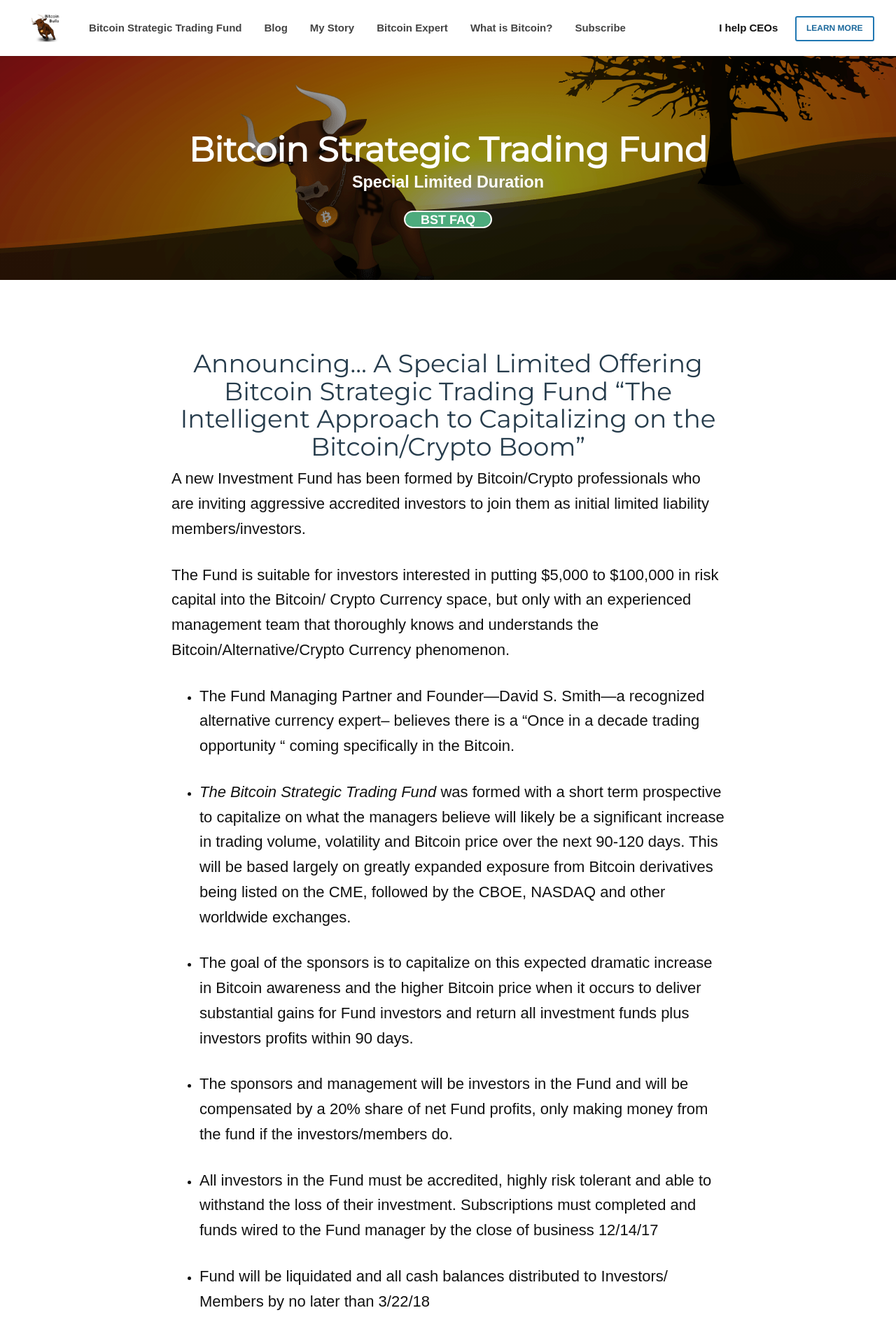
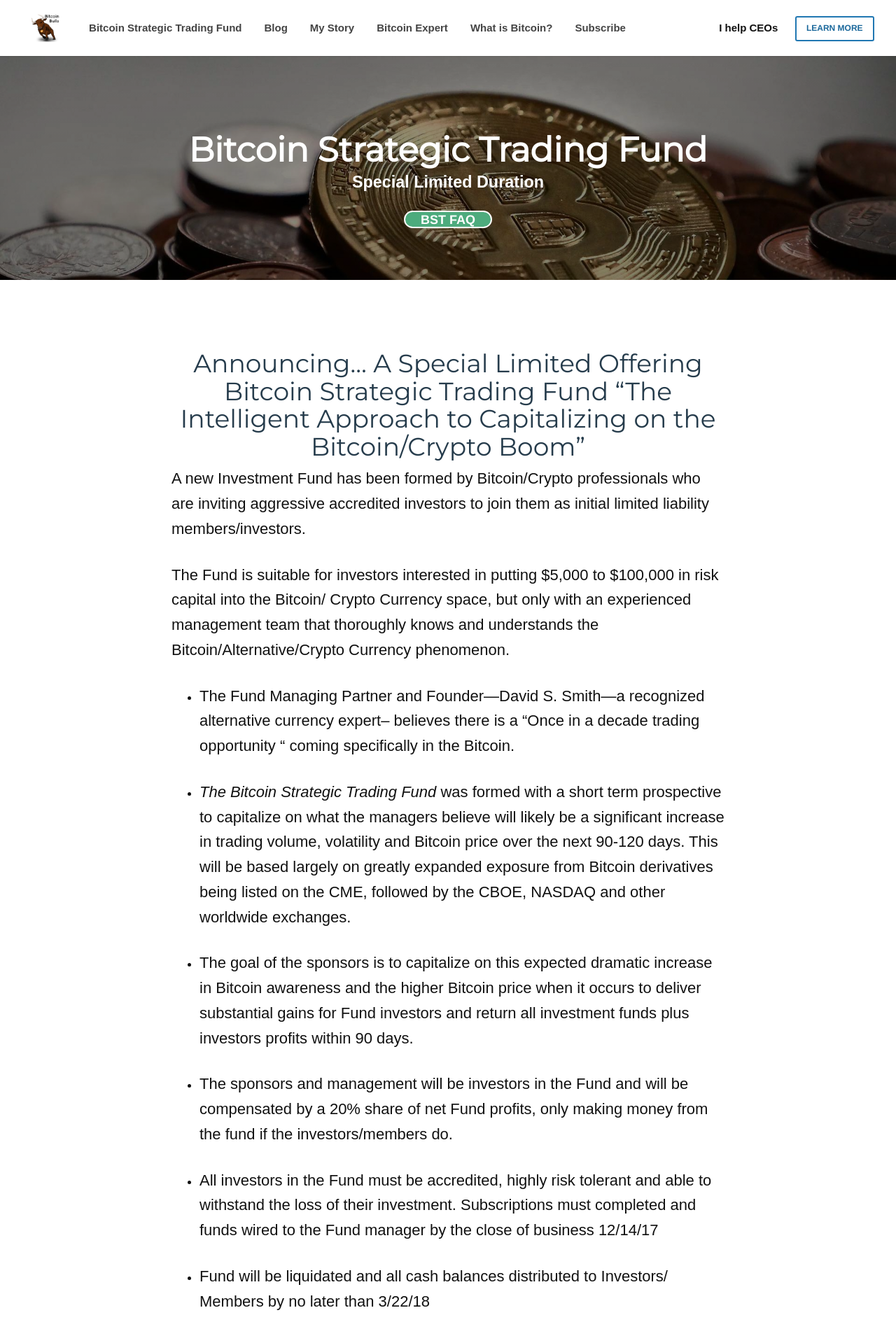
Before and after one commit to davidsilvasmith/bitcoinbulls.net, a Jekyll site: the page built from bitcoin-strategic-trading-fund.md, in a window 1280 px wide. Shown: the top 1909 px of the page at 70% size. Built offline with Jekyll 4.4.1, drawn with Linux system fonts in a browser that asks for light colours; nearby versions of some CDN libraries; some web fonts are replaced; comment, search, counter and statistics services are not loaded.

Commit message:
added coin to BST pages

```diff
--- a/bitcoin-strategic-trading-fund.md
+++ b/bitcoin-strategic-trading-fund.md
@@ -5,6 +5,7 @@
 excerpt: "A Special Limited Offering Bitcoin Strategic Trading Fund - The Intelligent Approach to Capitalizing on the Bitcoin/Crypto Boom"
 link: /bitcoin-strategic-trading-fund/faq/
 linkText: BST FAQ
+image: /images/bitcoins-bst.jpg
 ---
 
 # Announcing… A Special Limited Offering Bitcoin Strategic Trading Fund “The Intelligent Approach to Capitalizing on the Bitcoin/Crypto Boom”
```
Also changed, not shown: bitcoin-strategic-trading-fund-faq.md (+1 -0 lines), images/bitcoins-bst.jpg (added).
